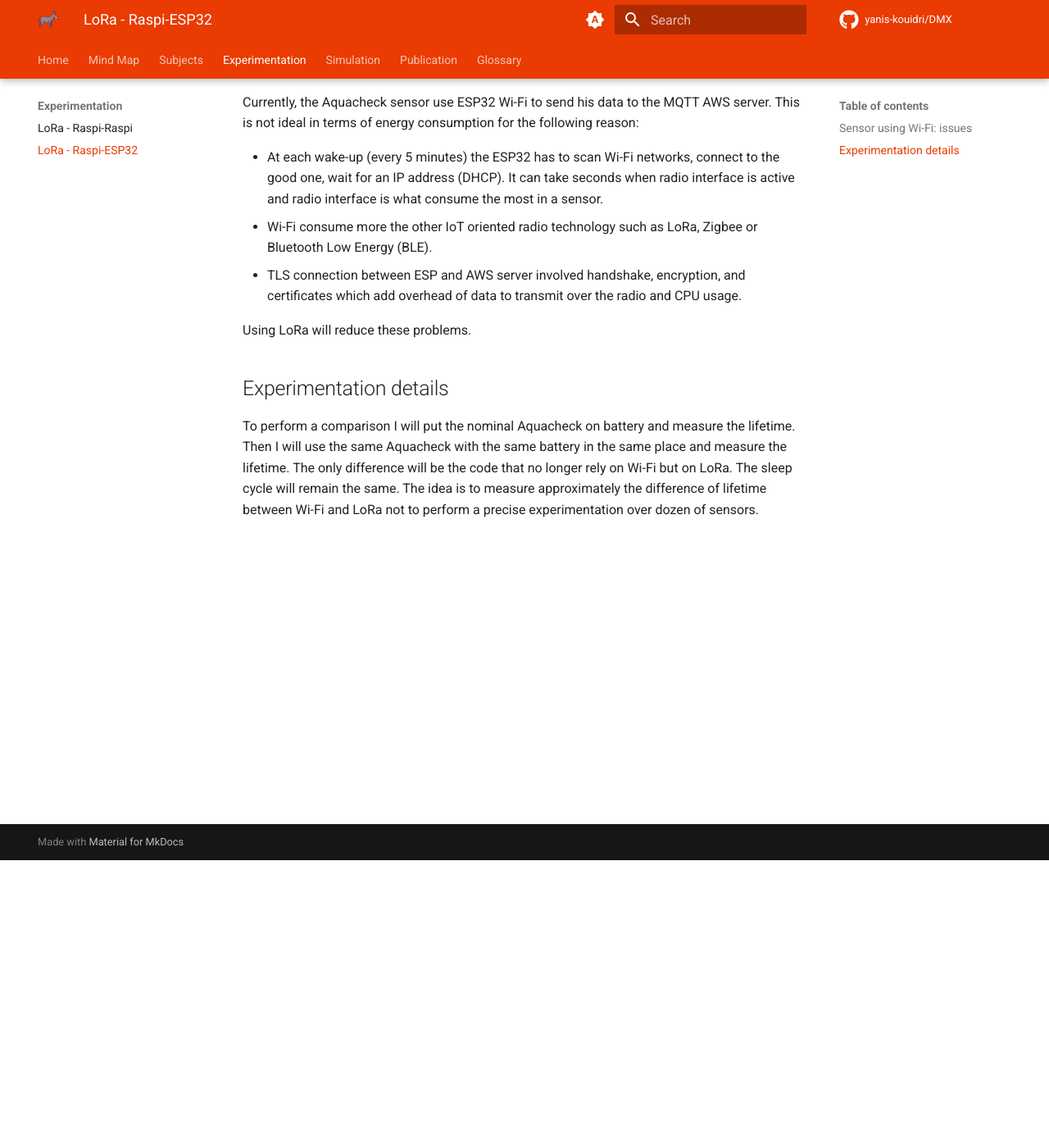
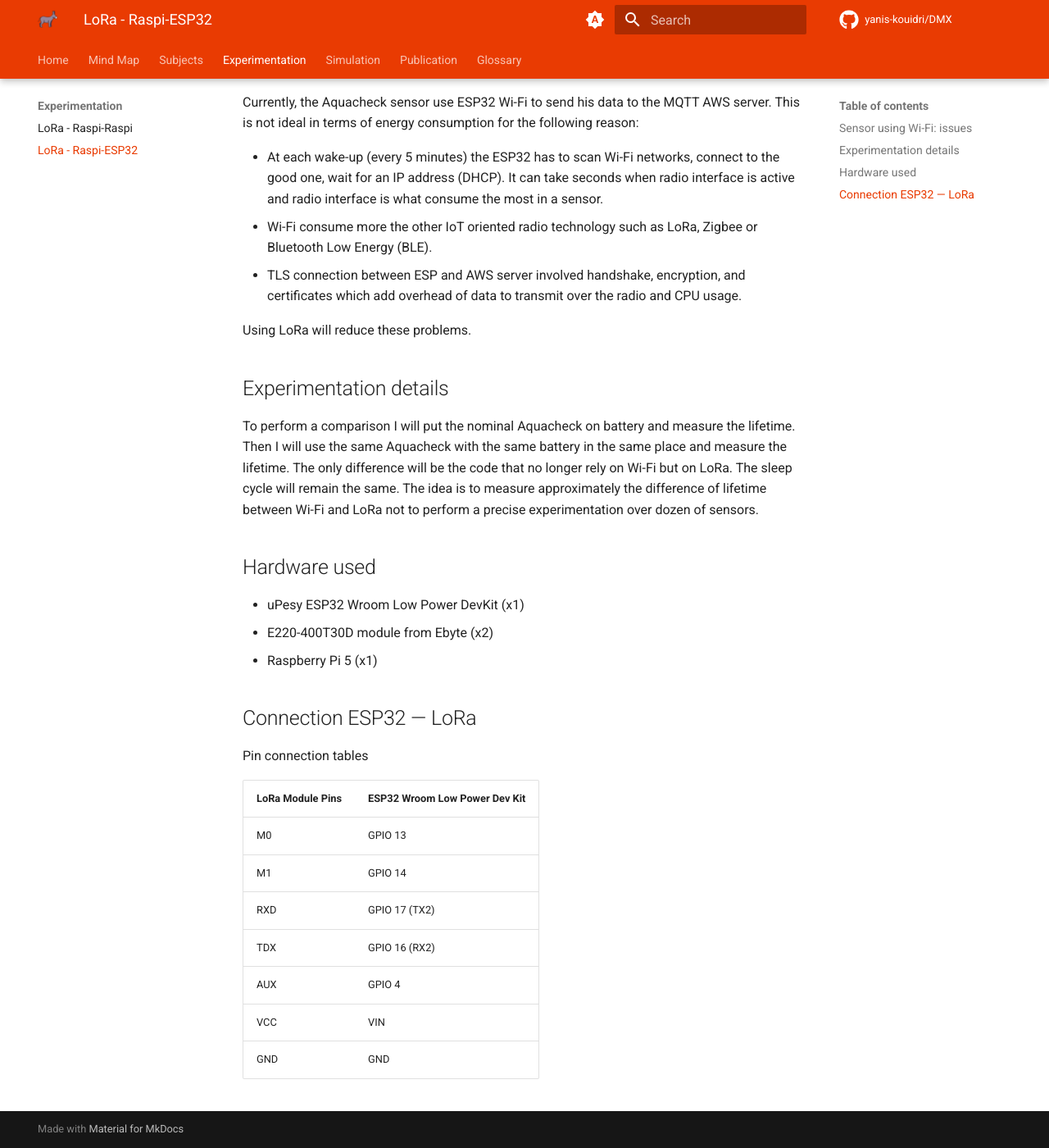
Before and after one commit to Yanis-Kouidri/DMX, an MkDocs documentation site: the page built from docs/experimentation/lora-raspi-esp32/lora-raspi-esp32.md, in a window 1280 px wide and 1400 px high, scrolled down 351 px. Shown: the whole window at 82% size. Built offline with MkDocs 1.6.1 and Material for MkDocs 9.7.7, drawn with Linux system fonts in a browser that asks for light colours; comment, search, counter and statistics services are not loaded.

Commit message:
feat: add pin conncetion ESP32 - LoRa

```diff
--- a/docs/experimentation/lora-raspi-esp32/lora-raspi-esp32.md
+++ b/docs/experimentation/lora-raspi-esp32/lora-raspi-esp32.md
@@ -17,3 +17,23 @@
 ## Experimentation details
 
 To perform a comparison I will put the nominal Aquacheck on battery and measure the lifetime. Then I will use the same Aquacheck with the same battery in the same place and measure the lifetime. The only difference will be the code that no longer rely on Wi-Fi but on LoRa. The sleep cycle will remain the same. The idea is to measure approximately the difference of lifetime between Wi-Fi and LoRa not to perform a precise experimentation over dozen of sensors.
+
+## Hardware used
+
+- uPesy ESP32 Wroom Low Power DevKit (x1)
+- E220-400T30D module from Ebyte (x2)
+- Raspberry Pi 5 (x1)
+
+## Connection ESP32 — LoRa
+
+Pin connection tables
+
+| LoRa Module Pins | ESP32 Wroom Low Power Dev Kit |
+|------------------|-------------------------------|
+| M0               | GPIO 13                       |
+| M1               | GPIO 14                       |
+| RXD              | GPIO 17 (TX2)                 |
+| TDX              | GPIO 16 (RX2)                 |
+| AUX              | GPIO 4                        |
+| VCC              | VIN                           |
+| GND              | GND                           |
```
